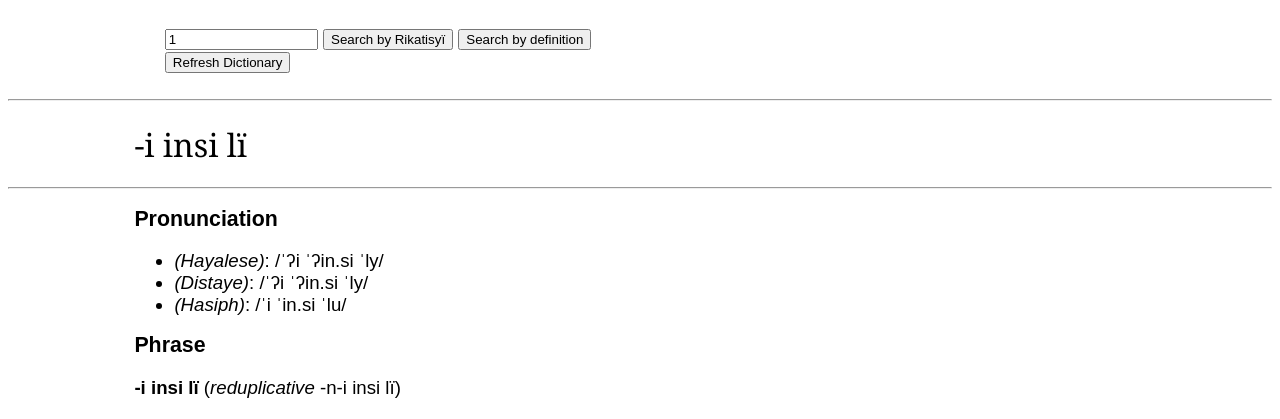
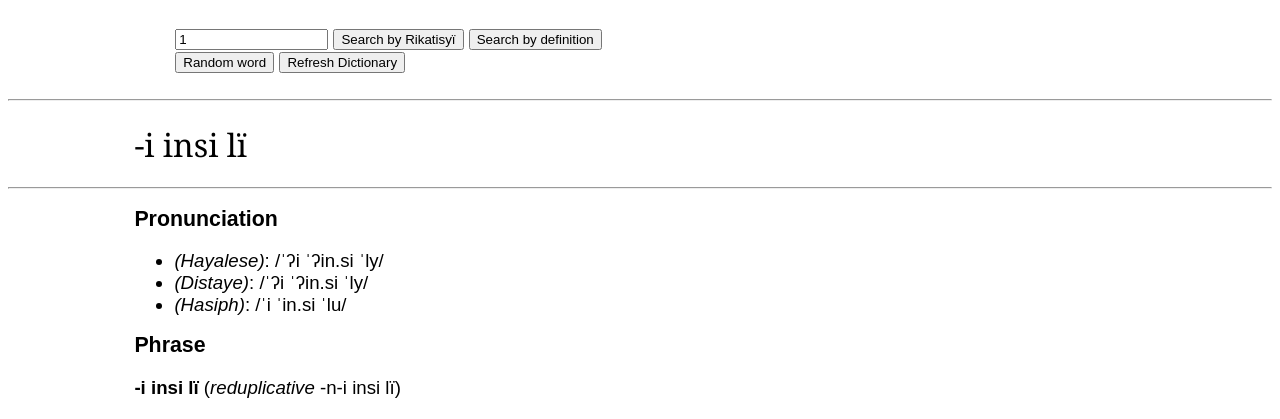
Before and after one commit to Kasreti/rikatool, a Flask app: a page that uses app/templates/base.html in a window 1280 px wide; the page is wider, and only the part inside the window is pictured. Shown: the top 419 px of that part. Run offline with Flask 3, Linux system fonts and the light colour scheme; the visitor is signed in with stand-in values (Sample User, id 1).

Commit message:
random word + more fixes

```diff
--- a/app/forms.py
+++ b/app/forms.py
@@ -16,4 +16,5 @@ class searchWord(FlaskForm):
     word = StringField('Search by word or definition:')
     submit = SubmitField('Search by Rikatisyï')
     defsubmit = SubmitField('Search by definition')
+    random = SubmitField('Random word')
     refresh = SubmitField('Refresh Dictionary')
--- a/app/routes.py
+++ b/app/routes.py
@@ -3,7 +3,7 @@ from app import app
 from app.forms import searchWord
 import app.scripts as cs
 from app.models import Dictionary
-from sqlalchemy.sql import collate
+from sqlalchemy.sql import collate, func
 
 @app.route("/")
 def hello_world():
@@ -25,23 +25,26 @@ def internal_server_error(e):
 def wresults(term):
     form = searchWord()
     if form.validate_on_submit():
-        session['prev'] = form.word.data.strip()
-        located = Dictionary.query.filter(Dictionary.word == form.word.data.strip()).all()
+        session['prev'] = form.word.data.strip().casefold()
+        located = Dictionary.query.filter(Dictionary.word == form.word.data.strip().casefold()).all()
         located2 = []
         if form.refresh.data:
             cs.refreshDict()
             flash("dictionary refreshed!!")
+        elif form.random.data:
+            gen = Dictionary.query.order_by(func.random()).first()
+            return redirect(url_for('show_definition', word=gen.word))
         elif form.defsubmit.data:
-            return redirect(url_for('dresults', term=form.word.data.strip()))
+            return redirect(url_for('dresults', term=form.word.data.strip().casefold()))
         if len(located) == 0:
-            located2 = Dictionary.query.filter(Dictionary.word == cs.removeInf(form.word.data.strip())).all()
-            print(cs.removeInf(form.word.data.strip()))
+            located2 = Dictionary.query.filter(Dictionary.word == cs.removeInf(form.word.data.strip().casefold())).all()
+            print(cs.removeInf(form.word.data.strip().casefold()))
             if len(located) == 0 and len(located2) > 0:
-                return redirect(url_for('show_definition', word=cs.removeInf(form.word.data.strip())))
+                return redirect(url_for('show_definition', word=cs.removeInf(form.word.data.strip().casefold())))
             elif len(located) == 0 and len(located2) == 0:
-                return redirect(url_for('wresults', term=form.word.data.strip()))
+                return redirect(url_for('wresults', term=form.word.data.strip().casefold()))
         else:
-            return redirect(url_for('show_definition', word=form.word.data.strip()))
+            return redirect(url_for('show_definition', word=form.word.data.strip().casefold()))
     matches = Dictionary.query.filter(Dictionary.word.icontains(term)).order_by(collate(Dictionary.word, 'NOCASE')).all()
     form.word.data = session['prev']
     if len(matches) == 0:
@@ -51,23 +54,26 @@ def wresults(term):
 def dresults(term):
     form = searchWord()
     if form.validate_on_submit():
-        session['prev'] = form.word.data.strip()
-        located = Dictionary.query.filter(Dictionary.word == form.word.data.strip()).all()
+        session['prev'] = form.word.data.strip().casefold()
+        located = Dictionary.query.filter(Dictionary.word == form.word.data.strip().casefold()).all()
         located2 = []
         if form.refresh.data:
             cs.refreshDict()
             flash("dictionary refreshed!!")
+        elif form.random.data:
+            gen = Dictionary.query.order_by(func.random()).first()
+            return redirect(url_for('show_definition', word=gen.word))
         elif form.defsubmit.data:
-            return redirect(url_for('dresults', term=form.word.data.strip()))
+            return redirect(url_for('dresults', term=form.word.data.strip().casefold()))
         if len(located) == 0:
-            located2 = Dictionary.query.filter(Dictionary.word == cs.removeInf(form.word.data.strip())).all()
-            print(cs.removeInf(form.word.data.strip()))
+            located2 = Dictionary.query.filter(Dictionary.word == cs.removeInf(form.word.data.strip().casefold())).all()
+            print(cs.removeInf(form.word.data.strip().casefold()))
             if len(located) == 0 and len(located2) > 0:
-                return redirect(url_for('show_definition', word=cs.removeInf(form.word.data.strip())))
+                return redirect(url_for('show_definition', word=cs.removeInf(form.word.data.strip().casefold())))
             elif len(located) == 0 and len(located2) == 0:
-                return redirect(url_for('wresults', term=form.word.data.strip()))
+                return redirect(url_for('wresults', term=form.word.data.strip().casefold()))
         else:
-            return redirect(url_for('show_definition', word=form.word.data.strip()))
+            return redirect(url_for('show_definition', word=form.word.data.strip().casefold()))
     matches = Dictionary.query.filter(Dictionary.defin.icontains(term)).order_by(collate(Dictionary.word, 'NOCASE')).all()
     form.word.data = session['prev']
     return render_template('results.html', term=term, matches=matches, form=form)
@@ -76,28 +82,32 @@ def dresults(term):
 @app.route("/wiki/<word>", methods=['GET', 'POST'])
 def show_definition(word):
     form = searchWord()
-    located = Dictionary.query.filter(Dictionary.word == word.strip()).all()
+    located = Dictionary.query.filter(Dictionary.word == word.strip().casefold()).all()
     retword = []
     if form.validate_on_submit():
-        session['prev'] = form.word.data.strip()
-        located = Dictionary.query.filter(Dictionary.word == form.word.data.strip()).all()
+        session['prev'] = form.word.data.strip().casefold()
+        located = Dictionary.query.filter(Dictionary.word == form.word.data.strip().casefold()).all()
         located2 = []
         if form.refresh.data:
             cs.refreshDict()
             flash("dictionary refreshed!!")
+        elif form.random.data:
+            gen = Dictionary.query.order_by(func.random()).first()
+            return redirect(url_for('show_definition', word=gen.word))
         elif form.defsubmit.data:
-            return redirect(url_for('dresults', term=form.word.data.strip()))
+            return redirect(url_for('dresults', term=form.word.data.strip().casefold()))
         if len(located) == 0:
-            located2 = Dictionary.query.filter(Dictionary.word == cs.removeInf(form.word.data.strip())).all()
-            print(cs.removeInf(form.word.data.strip()))
+            located2 = Dictionary.query.filter(Dictionary.word == cs.removeInf(form.word.data.strip().casefold())).all()
+            print(cs.removeInf(form.word.data.strip().casefold()))
             if len(located) == 0 and len(located2) > 0:
-                return redirect(url_for('show_definition', word=cs.removeInf(form.word.data.strip())))
+                return redirect(url_for('show_definition', word=cs.removeInf(form.word.data.strip().casefold())))
             elif len(located) == 0 and len(located2) == 0:
-                return redirect(url_for('wresults', term=form.word.data.strip()))
+                return redirect(url_for('wresults', term=form.word.data.strip().casefold()))
         else:
-            return redirect(url_for('show_definition', word=form.word.data.strip()))
+            return redirect(url_for('show_definition', word=form.word.data.strip().casefold()))
     for x in located:
         defin = x.defin.split("; ")
+        print(defin)
         root = ""
         anim = ""
         neg = ""
@@ -144,15 +154,19 @@ def show_definition(word):
             alt = ""
         if ", from" in defin[len(defin)-1]:
             etym = "Derived from " + defin[len(defin)-1].split(", from")[len(defin)]
-            defin = defin[len(defin)-1].split(", from")[:len(defin)]
+            defin = defin[:len(defin)-1] + defin[len(defin)-1].split(", from")[0]
         elif ", lit." in defin[len(defin)-1]:
             etym = "Derived from " + defin[len(defin) - 1].split(", lit.")[len(defin)]
             defin = defin[len(defin) - 1].split(", lit.")[:len(defin)]
         elif ", borrowed from" in defin[len(defin)-1]:
             etym = "Borrowed from " + defin[len(defin)-1].split(", borrowed from")[len(defin)]
             defin = defin[len(defin)-1].split(", borrowed from")[:len(defin)]
+        elif ", root noun" in defin[len(defin)-1]:
+            etym = "Derivation of root noun " + defin[len(defin)-1].split(", root noun")[len(defin[len(defin)-1].split(", root noun"))-1]
+            defin = defin[:len(defin)]
         else:
             etym = ""
-        retword.append(cs.definition(x.word.strip(),cs.genIPA(word),cs.genIPA_collo(cs.genIPA(word)),cs.genIPA_eng(cs.genIPA(word)),defin,anim,cs.posword(x.pos),etym,root,cs.getInf(x), alt, neg, cs.redup(x), cs.reflex(x.word)))
+        retword.append(cs.definition(x.word.strip().casefold(),cs.genIPA(word),cs.genIPA_collo(cs.genIPA(word)),cs.genIPA_eng(cs.genIPA(word)),defin,anim,cs.posword(x.pos),etym,root,cs.getInf(x), alt, neg, cs.redup(x), cs.reflex(x.word)))
     form.word.data = session['prev']
-    return render_template('word.html', retword=retword, form=form)
+    related = Dictionary.query.filter(Dictionary.word.icontains(word.strip().casefold()),Dictionary.word != word.strip().casefold()).order_by(collate(Dictionary.word, 'NOCASE')).all()
+    return render_template('word.html', retword=retword, related=related, form=form)
--- a/app/static/style.css
+++ b/app/static/style.css
@@ -142,3 +142,8 @@ table{
 .graybg {
   background-color: #bababa;
 }
+
+.fourcol {
+  column-count: 4;
+  margin-left: 10%;
+}
--- a/app/templates/base.html
+++ b/app/templates/base.html
@@ -7,9 +7,9 @@
 </head>
 <body>
  <div class="navbar" style="display: flex; margin-left:8%">
-        <form action="" method="post" novalidate style="text-align:center, margin:auto">
+        <form action="" method="post" novalidate style="text-align:center, margin-left:10%, margin-right:10%">
             {{ form.hidden_tag() }}
-             <h3>{{ form.word(size=16) }} {{ form.submit }} {{ form.defsubmit }} {{ form.refresh }}</h3>
+             <h3>{{ form.word(size=16) }} {{ form.submit }} {{ form.defsubmit }} {{ form.random }} {{ form.refresh }}</h3>
         </form>
 </div>
 <hr>
--- a/app/templates/word.html
+++ b/app/templates/word.html
@@ -24,10 +24,10 @@
         {% if word.root %}
         <p><b>{{ word.word }} </b><i>{{ word.anim }}</i> {{ word.alt }} (<i>stem</i> {{ word.root }}, <i>negative stem</i> {{ word.neg }}, <i>reduplicative</i> {{word.redup}})</p>
         {% endif %}
-        {% if word.root == "" and word.pos != "Affix" %}
+        {% if word.root == "" and (word.pos != "Affix" and word.pos != "Unimplemented" and word.pos != "Conjunction") %}
         <p><b>{{ word.word }} </b><i>{{ word.anim }}</i> {{ word.alt }} (<i>reduplicative</i> {{word.redup}})</p>
         {% endif %}
-        {% if word.root == "" and word.pos == "Affix" %}
+        {% if word.root == "" and (word.pos == "Affix" or word.pos == "Unimplemented" or word.pos == "Conjunction") %}
         <p><b>{{ word.word }} </b><i>{{ word.anim }}</i> {{ word.alt }}</p>
         {% endif %}
         <ol>
@@ -202,6 +202,17 @@
         </table>
     {% endif %}
     {% endfor %}
+    {% if related|length > 0 %}
+    <h2>Derived terms</h2>
+    <p>This is an experimental feature that may render false positives.</p>
+    <div class="fourcol">
+        <ul>
+            {% for rel in related %}
+            <li><a href="{{ url_for('show_definition', word=rel.word) }}">{{ rel.word }}</a></li>
+            {% endfor %}
+        </ul>
+    </div>
+    {% endif %}
     {% endblock %}
     </body>
 </html>
```
Also changed, not shown: app/scripts.py (+28 -14 lines), app.db.
